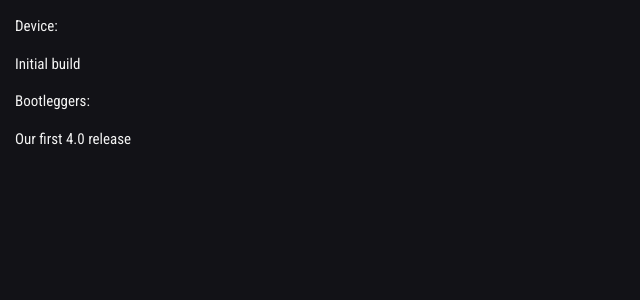
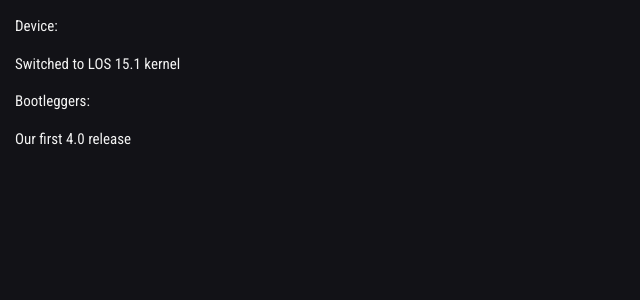
Before and after one commit to tyazx/BootleggersROM-Devices.github.io, a Jekyll site: the page built from _changelog/surnia.md, in a window 1280 px wide. Shown: the top 300 px of the page, without its empty margins (0-640 px from the left). Built offline with Jekyll 4.4.1, drawn with Linux system fonts in a browser that asks for light colours; nearby versions of some CDN libraries.

Commit message:
Small funny update for surnia to make github build

```diff
--- a/_changelog/surnia.md
+++ b/_changelog/surnia.md
@@ -5,7 +5,7 @@ layout:changelayout
 
 Device:
 
-Initial build
+- Switched to LOS 15.1 kernel
 
 Bootleggers:
 
```
